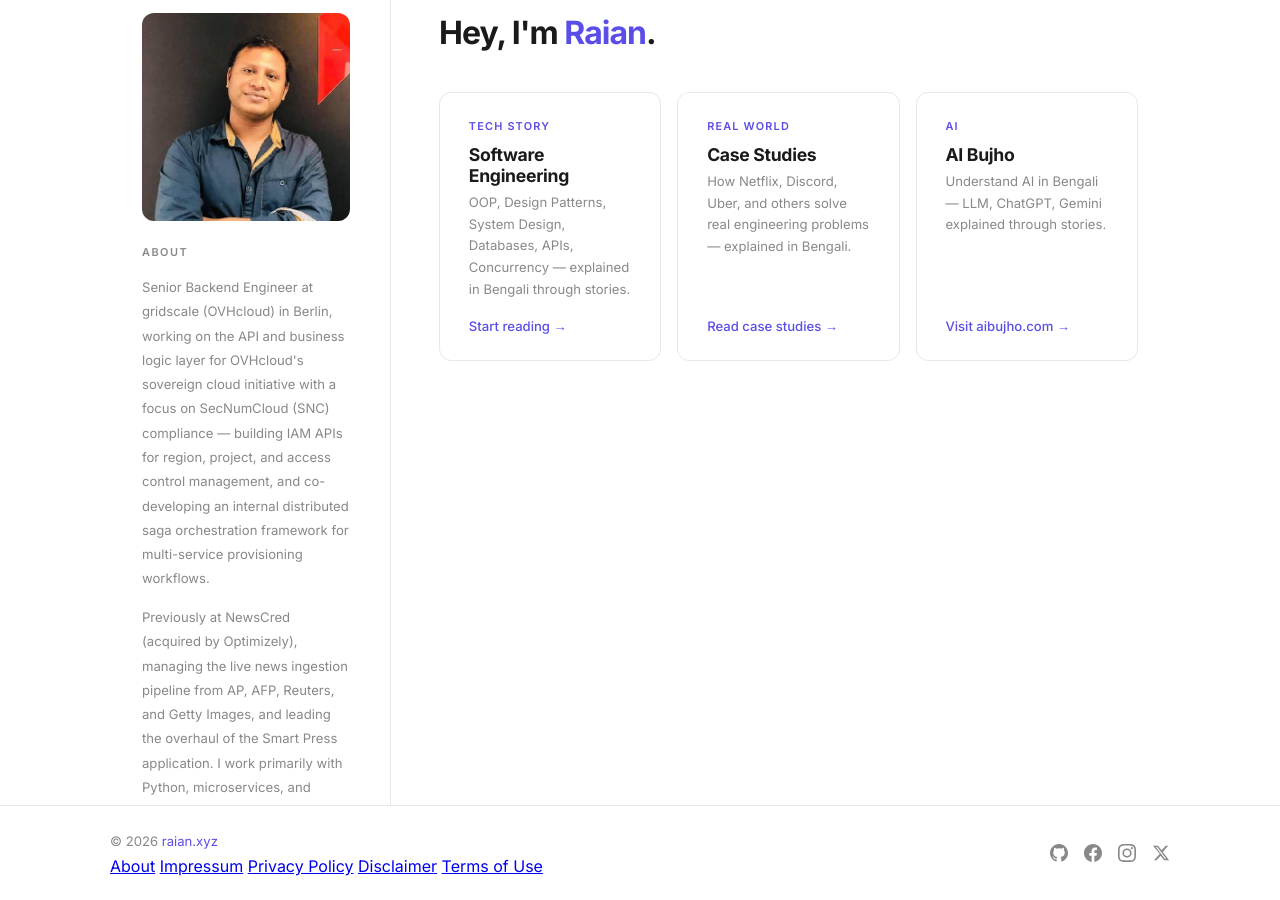
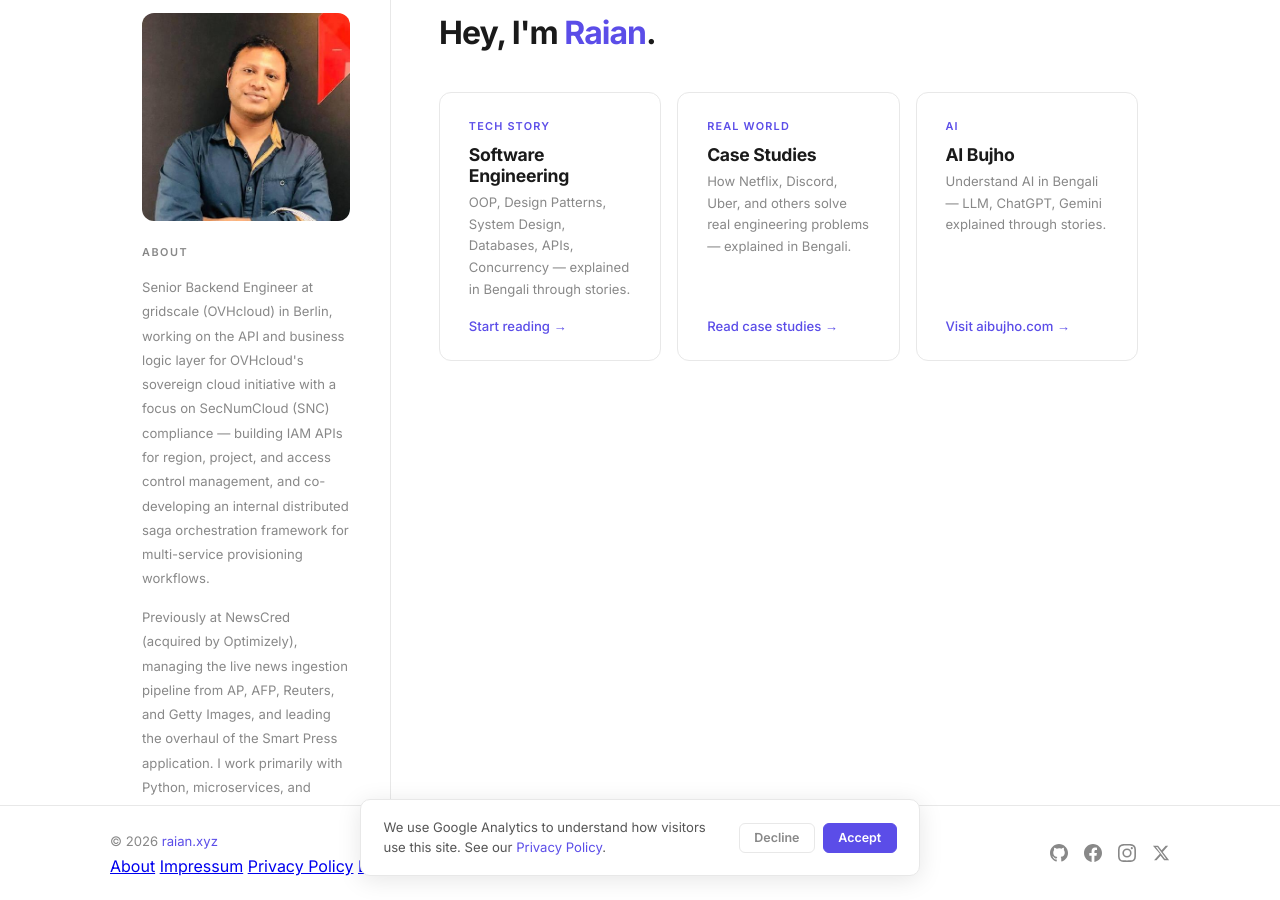
Before and after one commit to raianul/raianul.github.io, a Jekyll site: the page built from index.html, in a window 1280 px wide and 900 px high, scrolled down 95 px. Built offline with Jekyll 4.4.1, drawn with Linux system fonts in a browser that asks for light colours.

Commit message:
Add GDPR cookie consent banner for Google Analytics
GA4 now loads only after user accepts cookies. On decline it never
fires. Preference is stored for 1 year. Banner appears on all pages
via a shared include.

Co-Authored-By: Claude Sonnet 4.6 <noreply@anthropic.com>

```diff
--- /dev/null
+++ b/_includes/cookie-consent.html
@@ -0,0 +1,116 @@
+<style>
+  #cookie-banner {
+    position: fixed;
+    bottom: 1.5rem;
+    left: 50%;
+    transform: translateX(-50%);
+    width: calc(100% - 3rem);
+    max-width: 560px;
+    background: #fff;
+    border: 1px solid #e8e8e8;
+    border-radius: 10px;
+    box-shadow: 0 4px 24px rgba(0,0,0,0.10);
+    padding: 1.1rem 1.4rem;
+    display: flex;
+    align-items: center;
+    justify-content: space-between;
+    gap: 1rem;
+    z-index: 9999;
+    font-family: 'Inter', sans-serif;
+  }
+  #cookie-banner p {
+    font-size: 0.82rem;
+    color: #555;
+    line-height: 1.5;
+    margin: 0;
+  }
+  #cookie-banner a {
+    color: #5b4de8;
+    text-decoration: none;
+  }
+  #cookie-banner a:hover { text-decoration: underline; }
+  .cookie-actions {
+    display: flex;
+    gap: 0.5rem;
+    flex-shrink: 0;
+  }
+  .cookie-btn {
+    font-size: 0.78rem;
+    font-family: 'Inter', sans-serif;
+    font-weight: 600;
+    padding: 0.4rem 0.9rem;
+    border-radius: 6px;
+    border: 1px solid #e8e8e8;
+    cursor: pointer;
+    transition: all 0.15s;
+    white-space: nowrap;
+  }
+  #cookie-decline {
+    background: #fff;
+    color: #888;
+  }
+  #cookie-decline:hover { border-color: #aaa; color: #333; }
+  #cookie-accept {
+    background: #5b4de8;
+    color: #fff;
+    border-color: #5b4de8;
+  }
+  #cookie-accept:hover { background: #4a3dd4; border-color: #4a3dd4; }
+  @media (max-width: 500px) {
+    #cookie-banner { flex-direction: column; align-items: flex-start; }
+  }
+</style>
+
+<div id="cookie-banner" style="display:none">
+  <p>We use Google Analytics to understand how visitors use this site. See our <a href="/privacy/">Privacy Policy</a>.</p>
+  <div class="cookie-actions">
+    <button class="cookie-btn" id="cookie-decline">Decline</button>
+    <button class="cookie-btn" id="cookie-accept">Accept</button>
+  </div>
+</div>
+
+<script>
+  (function() {
+    var GA_ID = 'G-7XFBFZ3NK1';
+
+    function getCookie(name) {
+      var match = document.cookie.match(new RegExp('(?:^|; )' + name + '=([^;]*)'));
+      return match ? decodeURIComponent(match[1]) : null;
+    }
+
+    function setCookie(name, value, days) {
+      var expires = new Date(Date.now() + days * 864e5).toUTCString();
+      document.cookie = name + '=' + encodeURIComponent(value) + '; expires=' + expires + '; path=/; SameSite=Lax';
+    }
+
+    function loadGA() {
+      var s = document.createElement('script');
+      s.async = true;
+      s.src = 'https://www.googletagmanager.com/gtag/js?id=' + GA_ID;
+      document.head.appendChild(s);
+      window.dataLayer = window.dataLayer || [];
+      function gtag(){ window.dataLayer.push(arguments); }
+      window.gtag = gtag;
+      gtag('js', new Date());
+      gtag('config', GA_ID, { anonymize_ip: true });
+    }
+
+    var consent = getCookie('cookie_consent');
+    if (consent === 'accepted') {
+      loadGA();
+    } else if (!consent) {
+      document.getElementById('cookie-banner').style.display = 'flex';
+    }
+
+    document.getElementById('cookie-accept').addEventListener('click', function() {
+      setCookie('cookie_consent', 'accepted', 365);
+      loadGA();
+      document.getElementById('cookie-banner').style.display = 'none';
+    });
+
+    document.getElementById('cookie-decline').addEventListener('click', function() {
+      setCookie('cookie_consent', 'declined', 365);
+      document.getElementById('cookie-banner').style.display = 'none';
+    });
+  })();
+</script>
--- a/index.html
+++ b/index.html
@@ -269,6 +261,7 @@ description: "Bengali tech writing and AI tools by Raian."
   </div>
 
   {% include footer.html %}
+  {% include cookie-consent.html %}
 
 </body>
 </html>
```
Also changed, not shown: other parts of index.html (+0 -8 lines), _layouts/page.html (+1 -8 lines), _layouts/post.html (+1 -8 lines).
